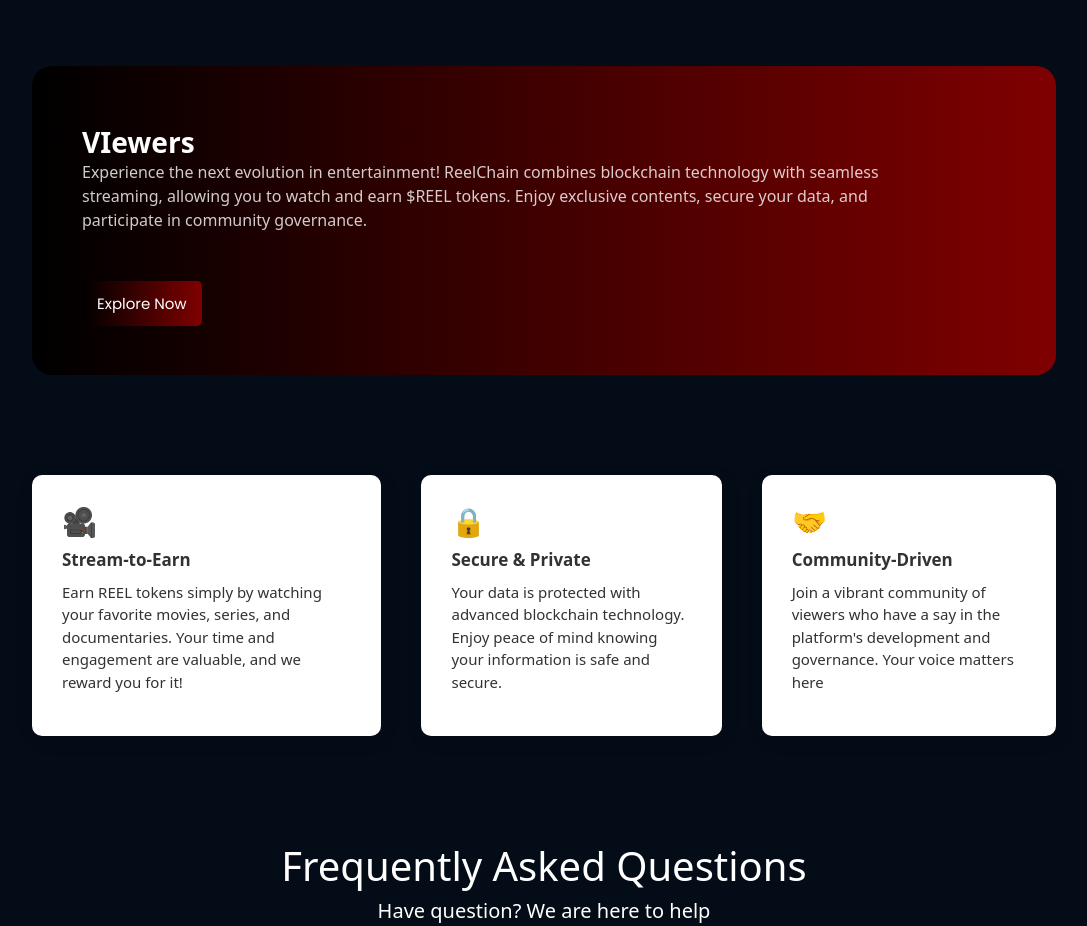
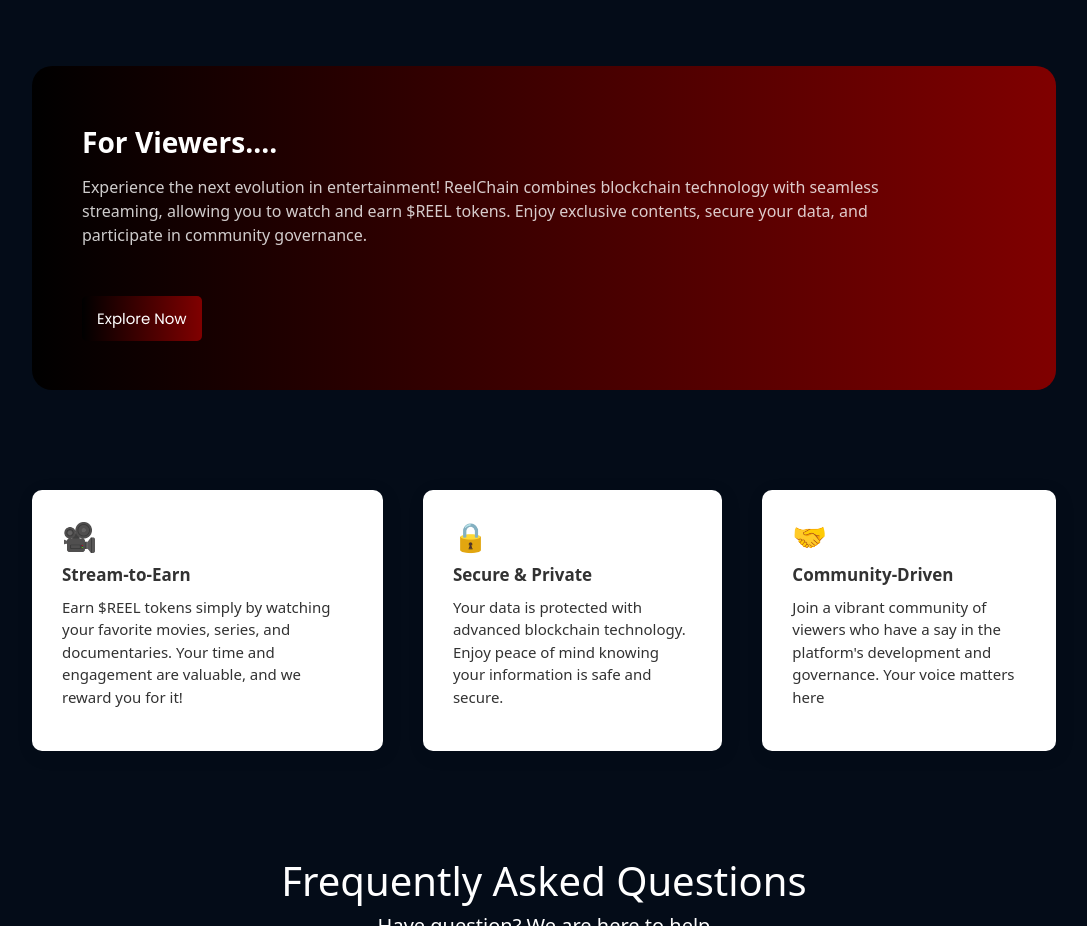
Before and after one commit to emetisuccess/reelchain, a React (Vite) app: page / in a window 1280 px wide. Shown: the part 880-1806 px from the top of the page, without its empty margins (96-1183 px from the left). Built offline with nearby package versions, Linux system fonts and the light colour scheme; a web font is replaced by a local one.

Commit message:
third commit

```diff
--- a/src/components/Section.jsx
+++ b/src/components/Section.jsx
@@ -3,10 +3,9 @@
     <div className="section">
       <div className="inner-section">
         <div className="section-text py-16">
-          <h5 className="font-bold text-3xl">VIewers</h5>
-          <p>
-            Experience the next evolution in entertainment! ReelChain combines blockchain technology with seamless streaming, allowing
-            you to watch and earn $REEL tokens. Enjoy exclusive contents, secure your data, and participate in community governance.
+          <h5 className="font-bold text-3xl mb-4">For Viewers....</h5>
+          <p className="">
+            Experience the next evolution in entertainment! ReelChain combines blockchain technology with seamless streaming, allowing you to watch and earn $REEL tokens. Enjoy exclusive contents, secure your data, and participate in community governance.
           </p>
           <div className="button">
             <a href="/">Explore Now</a>
@@ -20,7 +19,7 @@
             <span className="text-3xl">&#x1F3A5;</span>
             <h1 className="font-bold">Stream-to-Earn</h1>
             <p>
-              Earn REEL tokens simply by watching your favorite movies, series, and documentaries. Your time and engagement are valuable,
+              Earn $REEL tokens simply by watching your favorite movies, series, and documentaries. Your time and engagement are valuable,
               and we reward you for it!
             </p>
           </div>
```
